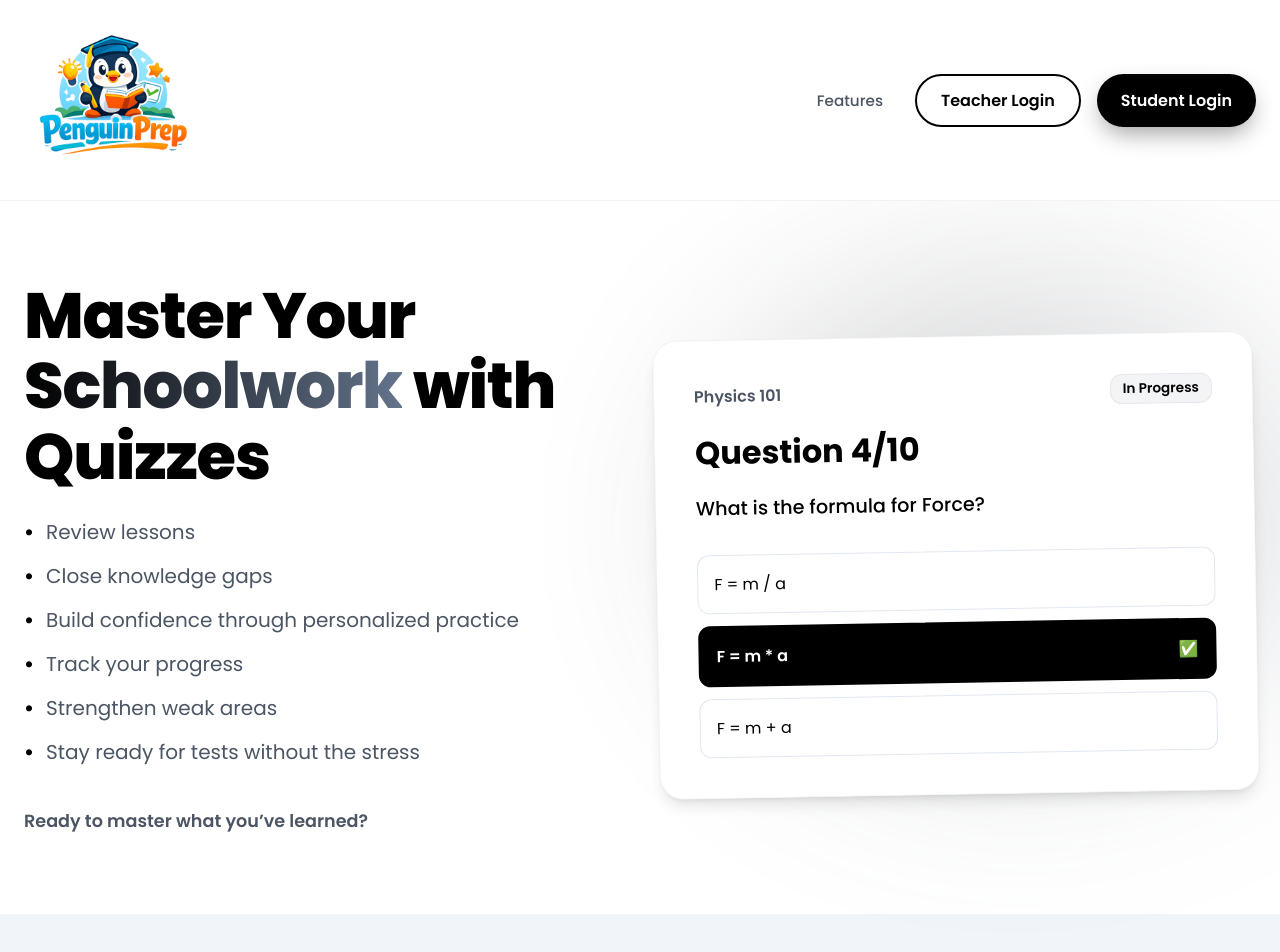
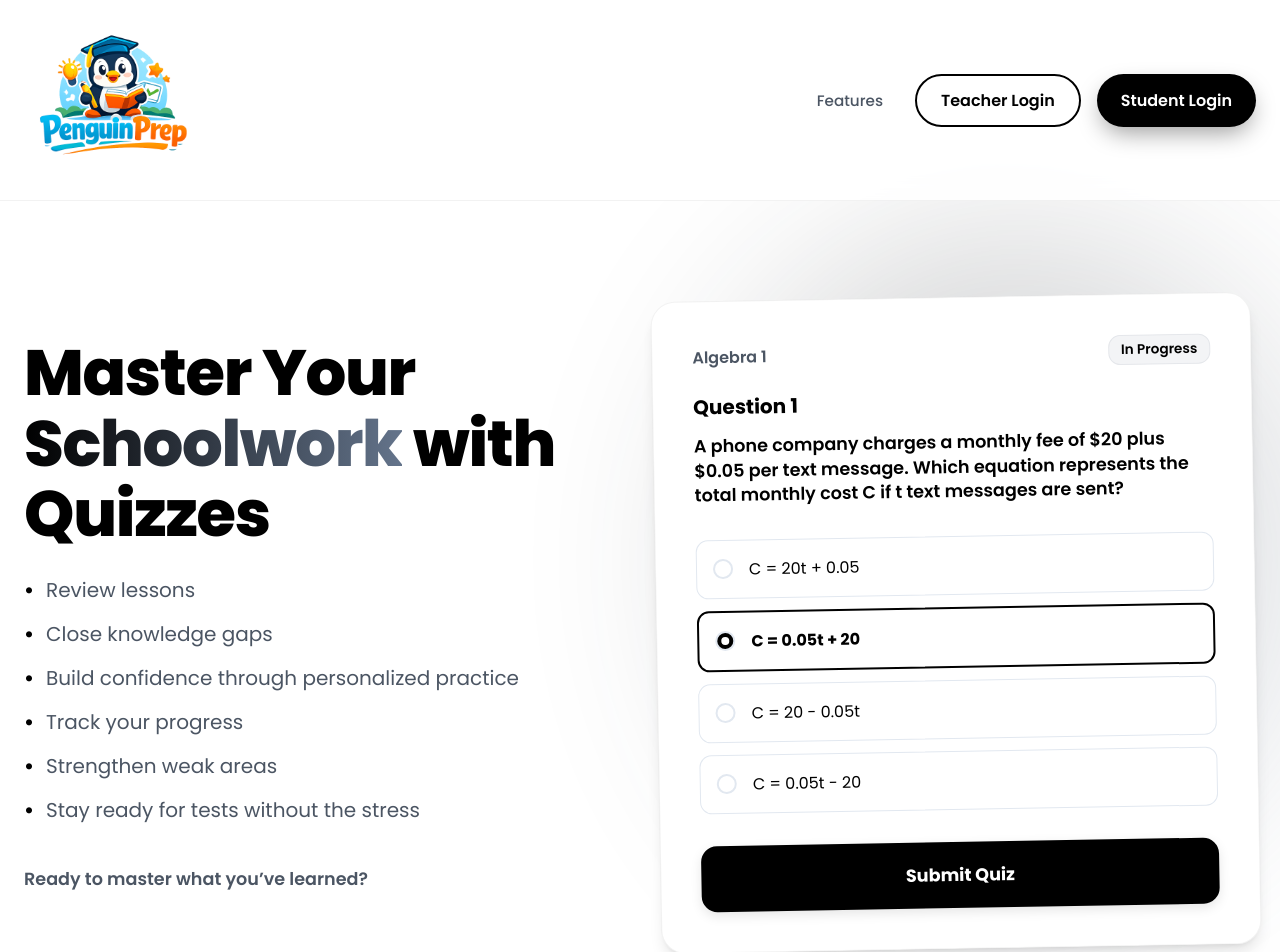
Before and after one commit to eboannan/quiz-platform, a React (Vite) app: page / in a window 1280 px wide. Shown: the top 952 px of the page. Built offline with nearby package versions, Linux system fonts and the light colour scheme; no server answers.

Commit message:
update landing page mock quiz with algebra question reference

```diff
--- a/src/components/Hero.jsx
+++ b/src/components/Hero.jsx
@@ -73,29 +73,62 @@ const Hero = () => {
                 }}>
                     {/* Mock UI Card */}
                     <div style={{ display: 'flex', justifyContent: 'space-between', marginBottom: '1.5rem', alignItems: 'center' }}>
-                        <span style={{ fontWeight: '600', color: 'var(--color-text)' }}>Physics 101</span>
+                        <span style={{ fontWeight: '600', color: 'var(--color-text)' }}>Algebra 1</span>
                         <span style={{ backgroundColor: '#f3f4f6', color: '#000000', padding: '0.25rem 0.75rem', borderRadius: '12px', fontSize: '0.85rem', fontWeight: '600', border: '1px solid #e5e7eb' }}>In Progress</span>
                     </div>
-                    <h3 style={{ marginBottom: '1.5rem' }}>Question 4/10</h3>
-                    <p style={{ fontSize: 'clamp(1rem, 2.5vw, 1.2rem)', marginBottom: '2rem', fontWeight: '500' }}>What is the formula for Force?</p>
-                    <div style={{ display: 'flex', flexDirection: 'column', gap: '0.75rem' }}>
-                        {['F = m / a', 'F = m * a', 'F = m + a'].map((opt, i) => (
+                    <h3 style={{ marginBottom: '1rem', fontSize: '1.25rem' }}>Question 1</h3>
+                    <p style={{ fontSize: '1.1rem', marginBottom: '2rem', fontWeight: '600', lineHeight: '1.4' }}>
+                        A phone company charges a monthly fee of $20 plus $0.05 per text message. Which equation represents the total monthly cost C if t text messages are sent?
+                    </p>
+                    <div style={{ display: 'flex', flexDirection: 'column', gap: '0.75rem', marginBottom: '2rem' }}>
+                        {[
+                            'C = 20t + 0.05',
+                            'C = 0.05t + 20',
+                            'C = 20 - 0.05t',
+                            'C = 0.05t - 20'
+                        ].map((opt, i) => (
                             <div key={i} style={{
                                 padding: '1rem',
-                                border: i === 1 ? '2px solid var(--color-primary)' : '1px solid #e2e8f0',
+                                border: i === 1 ? '2px solid #000000' : '1px solid #e2e8f0',
                                 borderRadius: '12px',
-                                cursor: 'pointer',
-                                backgroundColor: i === 1 ? 'var(--color-primary)' : 'white',
-                                color: i === 1 ? 'white' : 'var(--color-dark)',
-                                fontWeight: i === 1 ? '600' : '400',
+                                cursor: 'default',
+                                backgroundColor: 'white',
+                                color: 'var(--color-dark)',
+                                fontWeight: i === 1 ? '700' : '400',
                                 display: 'flex',
-                                justifyContent: 'space-between'
+                                alignItems: 'center',
+                                gap: '1rem'
                             }}>
-                                {opt}
-                                {i === 1 && <span>✅</span>}
+                                <div style={{
+                                    width: '20px',
+                                    height: '20px',
+                                    borderRadius: '50%',
+                                    border: '2px solid #e2e8f0',
+                                    display: 'flex',
+                                    alignItems: 'center',
+                                    justifyContent: 'center',
+                                    backgroundColor: i === 1 ? '#000000' : 'transparent'
+                                }}>
+                                    {i === 1 && <div style={{ width: '8px', height: '8px', borderRadius: '50%', backgroundColor: 'white' }} />}
+                                </div>
+                                <span>{opt}</span>
                             </div>
                         ))}
                     </div>
+                    <button style={{
+                        width: '100%',
+                        padding: '1.25rem',
+                        backgroundColor: '#000000',
+                        color: 'white',
+                        border: 'none',
+                        borderRadius: '16px',
+                        fontWeight: '700',
+                        fontSize: '1.1rem',
+                        cursor: 'pointer',
+                        boxShadow: '0 4px 12px rgba(0,0,0,0.1)'
+                    }}>
+                        Submit Quiz
+                    </button>
                 </div>
             </div>
         </section>
```
